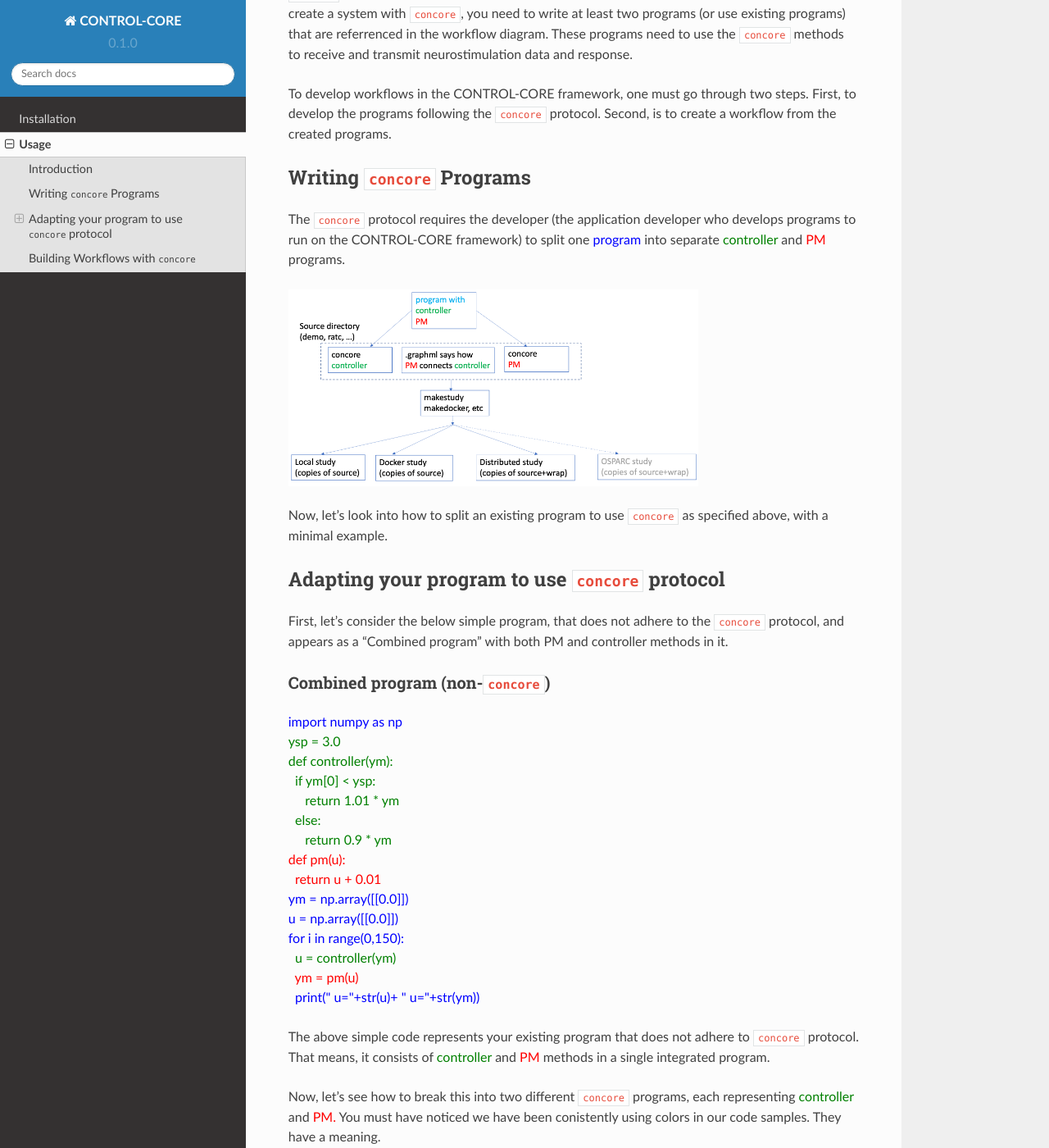
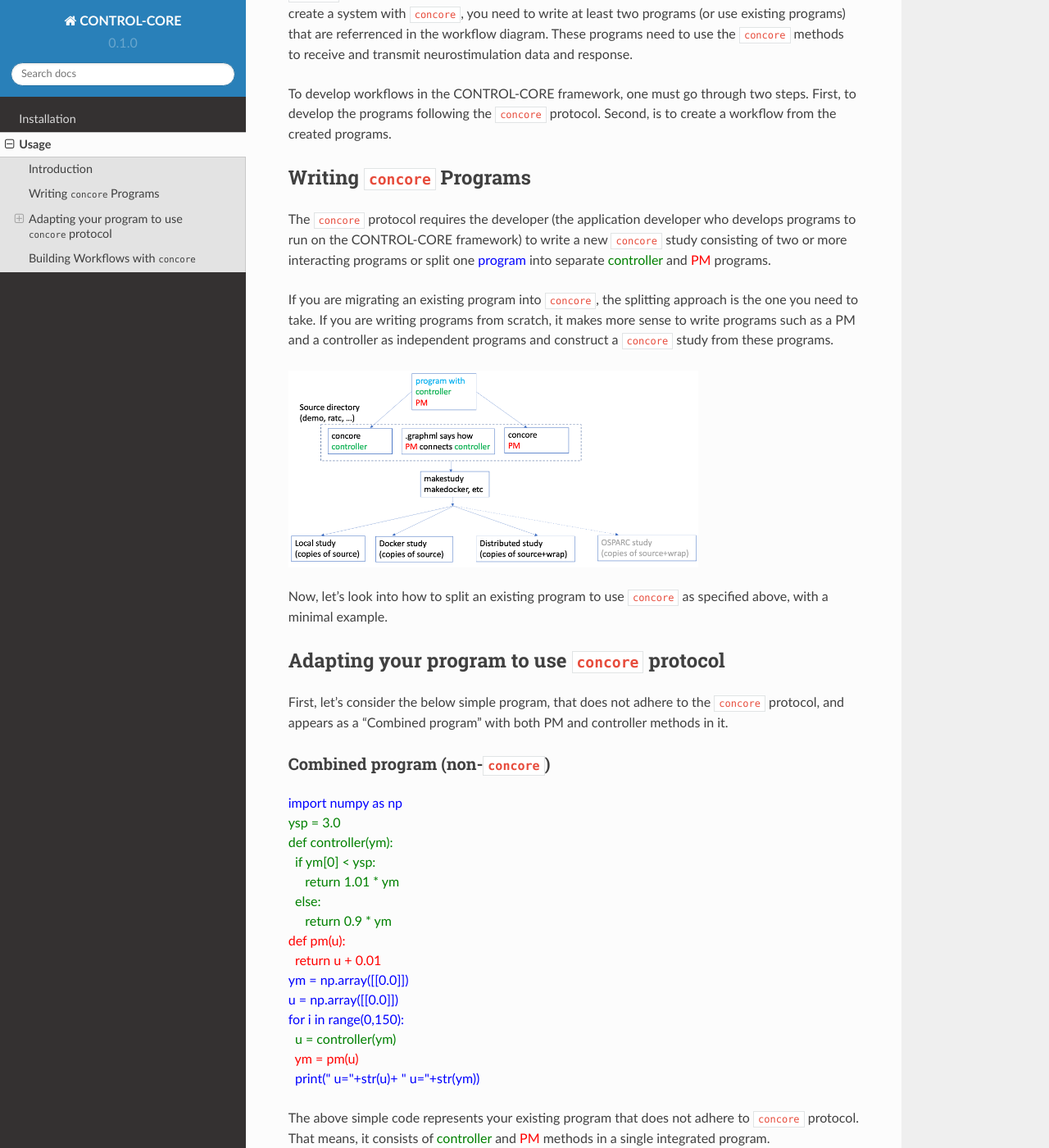
Before and after one commit to ControlCore-Project/documentation, a Sphinx documentation site: the page built from docs/source/usage.rst, in a window 1280 px wide and 1400 px high, scrolled down 332 px. Shown: the whole window at 82% size. Built offline with Sphinx 7.4.7 and the Read the Docs theme 2.0.0, drawn with Linux system fonts in a browser that asks for light colours; some of the changed text lies outside the part shown.

Commit message:
Update usage.rst

```diff
--- a/docs/source/usage.rst
+++ b/docs/source/usage.rst
@@ -17,7 +17,9 @@
 ------------
 .. role:: raw-html(raw)
    :format: html
-The ``concore`` protocol requires the developer (the application developer who develops programs to run on the CONTROL-CORE framework) to split one :raw-html:`<font color="blue">program</font>` into separate :raw-html:`<font color="green">controller</font>` and :raw-html:`<font color="red">PM</font>` programs.
+The ``concore`` protocol requires the developer (the application developer who develops programs to run on the CONTROL-CORE framework) to write a new ``concore`` study consisting of two or more interacting programs or split one :raw-html:`<font color="blue">program</font>` into separate :raw-html:`<font color="green">controller</font>` and :raw-html:`<font color="red">PM</font>` programs.
+
+If you are migrating an existing program into ``concore``, the splitting approach is the one you need to take. If you are writing programs from scratch, it makes more sense to write programs such as a PM and a controller as independent programs and construct a ``concore`` study from these programs.
 
 .. image:: images/split-sample.png
   :width: 500
@@ -56,7 +58,7 @@
 
 The above simple code represents your existing program that does not adhere to ``concore`` protocol. That means, it consists of :raw-html:`<font color="green">controller</font>` and :raw-html:`<font color="red">PM</font>` methods in a single integrated program.
 
-Now, let's see how to break this into two different ``concore`` programs, each representing :raw-html:`<font color="green">controller</font>` and :raw-html:`<font color="red">PM.</font>` You must have noticed we have been conistently using colors in our code samples. They have a meaning.
+Now, let's see how to break this into two different ``concore`` programs, each representing :raw-html:`<font color="green">controller</font>` and :raw-html:`<font color="red">PM.</font>` You must have noticed we have been conistently using colors in our code samples. These colors have a meaning.
 
 Code segments that represent the :raw-html:`<font color="green">controller</font>` methods are in :raw-html:`<font color="green">green</font>`.
 
@@ -72,11 +74,10 @@
 
 **The Controller**
 
-The respective ``concore`` controller:
+The respective ``concore`` controller, saved as controller.py:
 
 .. role:: raw-html(raw)
    :format: html
-:raw-html:`<font color="black">   # controller.py</font><br>`
 :raw-html:`<font color="blue">import numpy as np</font><br>`
 :raw-html:`import concore<br>`
 :raw-html:`<font color="green">ysp = 3.0</font><br>`
@@ -98,11 +99,10 @@
 
 **The PM**
 
-The ``concore`` PM:
+The ``concore`` PM, saved as pm.py:
 
 .. role:: raw-html(raw)
    :format: html
-:raw-html:`<font color="black">   # pm.py</font><br>`
 :raw-html:`<font color="blue">import numpy as np</font><br>`
 :raw-html:`import concore<br>`
 :raw-html:`<font color="black"># pm function</font><br>`
```
